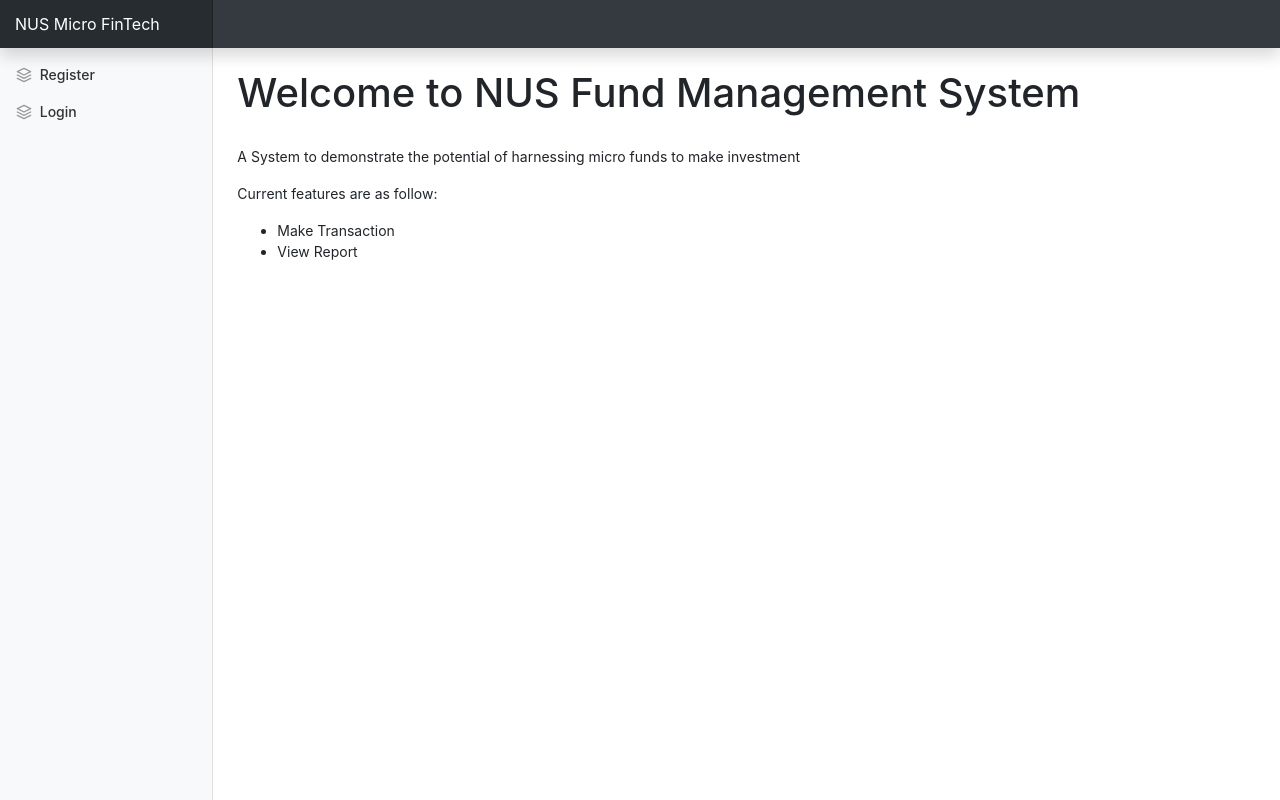
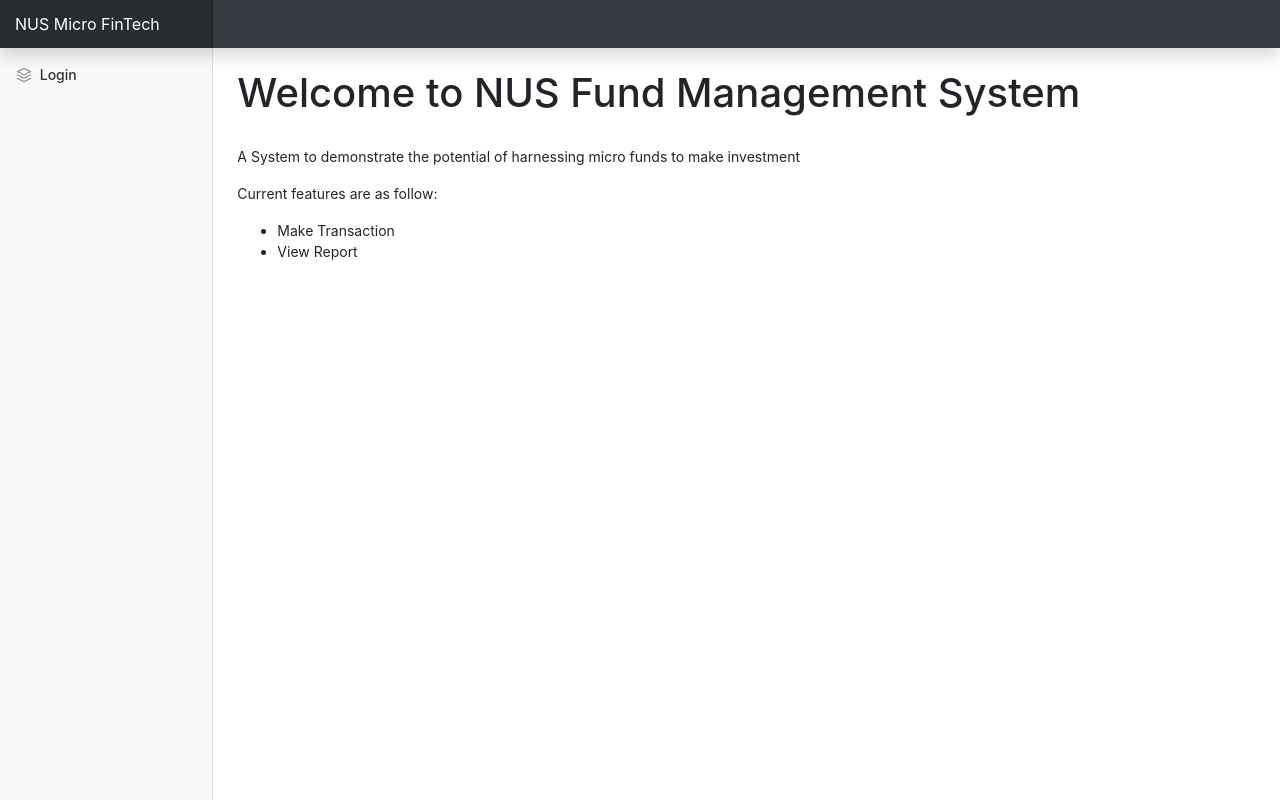
Before and after one commit to antonizhu/fundmanager, a Django app: page / in a window 1280 px wide. Run offline with Django 3.2, Linux system fonts and the light colour scheme; some libraries are stand-ins or nearby versions.

Commit message:
hide registration link (API is still available)

```diff
--- a/nusFinTech/templates/base.html
+++ b/nusFinTech/templates/base.html
@@ -146,18 +146,6 @@
               </li>
               {% else %}
               <li class="nav-item">
-                <a class="nav-link" href="{% url 'register' %}">
-                  <svg xmlns="http://www.w3.org/2000/svg" width="24" height="24" viewBox="0 0 24 24" fill="none"
-                    stroke="currentColor" stroke-width="2" stroke-linecap="round" stroke-linejoin="round"
-                    class="feather feather-layers">
-                    <polygon points="12 2 2 7 12 12 22 7 12 2"></polygon>
-                    <polyline points="2 17 12 22 22 17"></polyline>
-                    <polyline points="2 12 12 17 22 12"></polyline>
-                  </svg>
-                  Register
-                </a>
-              </li>
-              <li class="nav-item">
                   <a class="nav-link" href="{% url 'user_login' %}">
                     <svg xmlns="http://www.w3.org/2000/svg" width="24" height="24" viewBox="0 0 24 24" fill="none"
                       stroke="currentColor" stroke-width="2" stroke-linecap="round" stroke-linejoin="round"
```
